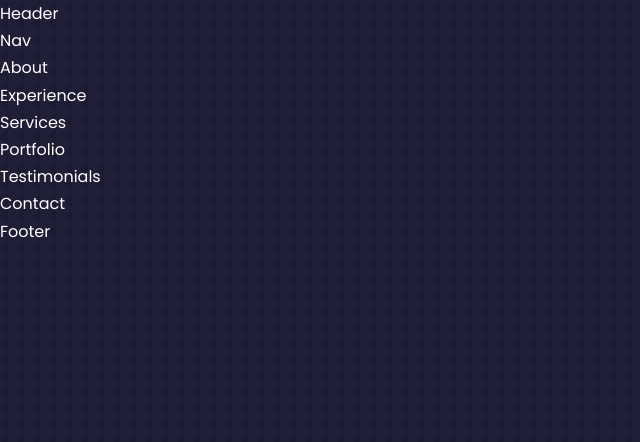
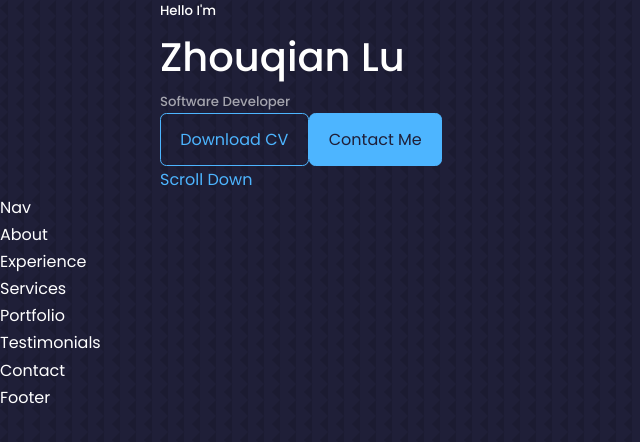
Before and after one commit to jzxl629/portfolio-website, a React (Create React App) app: page / in a window 1280 px wide. Shown: the top 442 px of the page, without its empty margins (0-640 px from the left). Built offline with nearby package versions, Linux system fonts and the light colour scheme.

Commit message:
Create the header component of the website
Added the download CV button and contact button

```diff
--- /dev/null
+++ b/src/components/header/CTA.jsx
@@ -0,0 +1,17 @@
+import React from "react";
+import CV from "../../assets/cv.pdf";
+
+const CTA = () => {
+  return (
+    <div className="cta">
+      <a href={CV} download className="btn">
+        Download CV
+      </a>
+      <a href="#contact" className="btn btn-primary">
+        Contact Me
+      </a>
+    </div>
+  );
+};
+
+export default CTA;
--- a/src/components/header/Header.jsx
+++ b/src/components/header/Header.jsx
@@ -1,8 +1,28 @@
 import React from "react";
 import "./header.css";
+import CTA from "./CTA";
+import ME from "../../assets/me.png";
 
 const Header = () => {
-  return <div>Header</div>;
+  return (
+    <header>
+      <div className="container header__container">
+        <h5>Hello I'm</h5>
+        <h1>Zhouqian Lu</h1>
+        <h5 className="text-light">Software Developer</h5>
+        <CTA />
+
+        {/*
+        <div className="me">
+          <img src="{ME}" alt="me" />
+        </div>*/}
+
+        <a href="#contact" className="scroll_down">
+          Scroll Down
+        </a>
+      </div>
+    </header>
+  );
 };
 
 export default Header;
--- a/src/index.css
+++ b/src/index.css
@@ -40,7 +40,7 @@
 }
 
 /* ============ General Styles ============ */
-.containers {
+.container {
     width: var(--container-wideth-lg);
     margin: 0 auto;
 }
@@ -87,7 +87,7 @@
     padding: 0.75rem 1.2rem;
     border-radius:0.4rem;
     cursor: pointer;
-    border: 1px solid --color-primary;
+    border: 1px solid var(--color-primary);
     transition: var(--transition);
 }
 
```
Also changed, not shown: src/components/header/HeaderSocials.jsx (added, +12 -0 lines).
